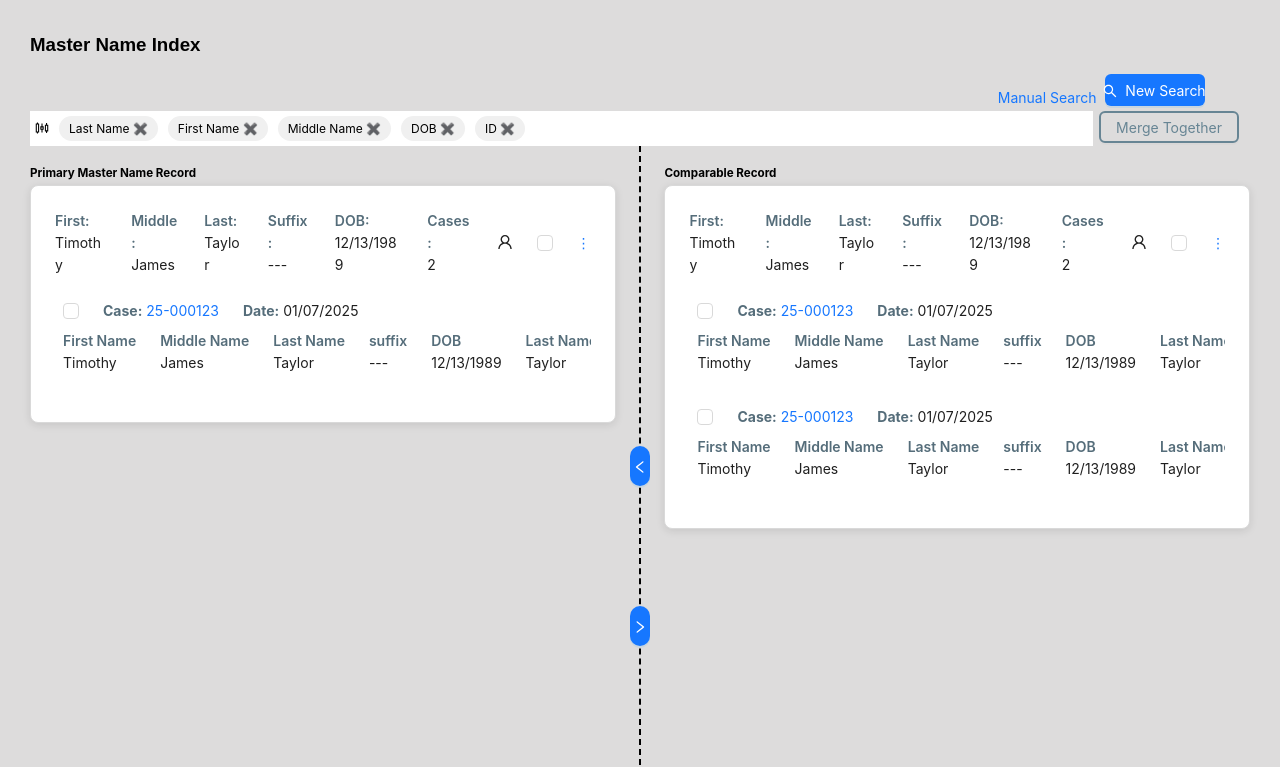
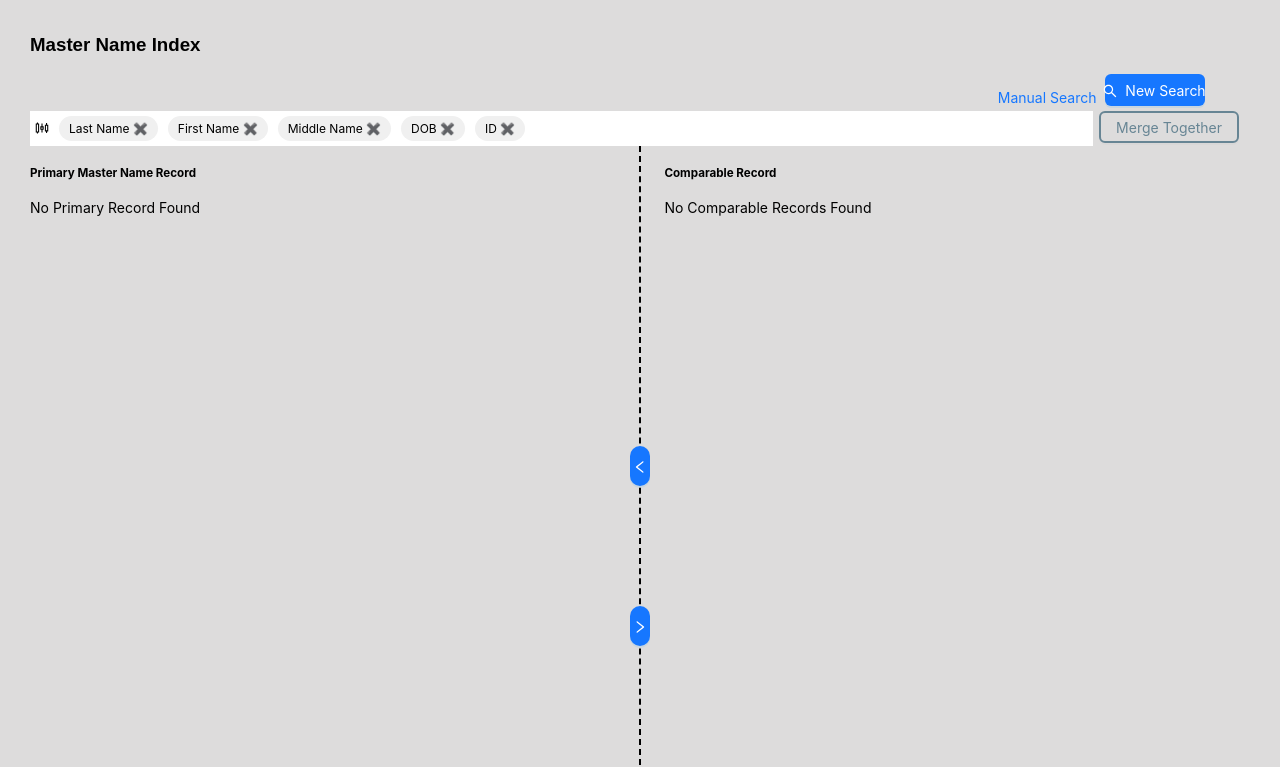
Before and after one commit to anants23O02/CJN-merged, a Next.js app: page /pages/MasterViewMerge in a window 1280 px wide. Shown: the top 767 px of the page. Built offline with nearby package versions, Linux system fonts and the light colour scheme.

Commit message:
save the primary and comparable records in local storage

```diff
--- a/app/components/casecard/casecard.tsx
+++ b/app/components/casecard/casecard.tsx
@@ -7,24 +7,7 @@ import { UserOutlined } from '@ant-design/icons';
 const { Text } = Typography;
 
 
-const data = {
-  caseNumber: '25-000123',
-  date: '01/07/2025',
-  firstName: 'Timothy',
-  middleName: 'James',
-  lastName: 'Taylor',
-  suffix: null,
-  dob: '12/13/1989',
-  sex: 'M',
-  race: 'W',
-  height: "5'11\"",
-  weight: '160',
-  id: 'DL12345678910',
-  phoneNumber: '123-456-7890',
-  address: '1234 August Ave St. Paul MN 55104',
-};
-
-const CaseCard: React.FC = ({children}) => {
+const CaseCard: React.FC = ({children,data}) => {
   const menu = (
     <Menu
       items={[
--- a/app/pages/MasterViewMerge/page.tsx
+++ b/app/pages/MasterViewMerge/page.tsx
@@ -1,67 +1,71 @@
 "use client";
+
+import React, { useEffect, useState } from "react";
 import FilterPopup from "@/app/components/Modal2/Modal";
 import CaseCard from "../../components/casecard/casecard";
 import styles from "./masterviewmerge.module.css";
 import MainButton from "../../components/mainButton/button";
 import VerticalLineWithDrawer from "@/app/components/Line/Line";
 import CaseRow from "../../components/rows/Rows";
-import { SearchOutlined } from '@ant-design/icons';
+import { SearchOutlined } from "@ant-design/icons";
+import initialData from "../../components/DummyData/searchResult";
 
 import { Row, Col, Button } from "antd";
 
-const caseData = {
-  caseNumber: "25-000123",
-  date: "01/07/2025",
-  firstName: "Timothy",
-  middleName: "James",
-  lastName: "Taylor",
-  suffix: null,
-  dob: "12/13/1989",
-  cases: 2,
-  sex: "M",
-  race: "W",
-  height: "5'11\"",
-  weight: "160",
-  id: "DL12345678910",
-  phoneNumber: "123-456-7890",
-  address: "1234 August Ave St. Paul, MN 55104",
-};
+const NewPage: React.FC = () => {
+  const [primaryRecord, setPrimaryRecord] = useState<any>(null);
+  const [comparableRecord, setComparableRecord] = useState<any[]>([]);
 
-const NewPage: React.FC = () => {
-  const data = {
-    caseNumber: "25-000123",
-    date: "01/07/2025",
-    firstName: "Timothy",
-    middleName: "James",
-    lastName: "Taylor",
-    suffix: null,
-    dob: "12/13/1989",
-    sex: "M",
-    race: "W",
-    height: "5'11\"",
-    weight: "160",
-    id: "DL12345678910",
-    phoneNumber: "123-456-7890",
-    address: "1234 August Ave St. Paul MN 55104",
-  };
-  function handlefilters(selectedfilters) {
-    console.log('selectedfilters :>> ', selectedfilters);
+  useEffect(() => {
+    if (typeof window !== "undefined") {
+      const record = sessionStorage.getItem("record");
+      if (record) {
+        const parsedRecord = JSON.parse(record);
+        console.log("Parsed Record:", parsedRecord);
 
+        // Find Primary Record
+        const primary = initialData.find(
+          (item) => item.key === parsedRecord.secondaryRecord
+        );
+        setPrimaryRecord(primary || null);
+
+        // Find Comparable Records
+        const comparable = parsedRecord.comparableRecord?.map((compRecord: any) =>
+          initialData.find((item) => item.key === compRecord)
+        );
+        setComparableRecord(comparable || []);
+      }
+    }
+  }, []);
+
+  // Log state changes for debugging
+  useEffect(() => {
+    console.log("Primary Record Updated:", primaryRecord);
+  }, [primaryRecord]);
+
+  useEffect(() => {
+    console.log("Comparable Records Updated:", comparableRecord);
+  }, [comparableRecord]);
+
+  function handlefilters(selectedFilters: any) {
+    console.log("Selected Filters: ", selectedFilters);
   }
+
   function newSearchHandler() {
-    console.log("new search pressed");
+    console.log("New search pressed");
   }
+
   return (
     <div>
       <h3>Master Name Index</h3>
       <Row gutter={8} style={{ display: "flex", justifyContent: "end" }}>
-        <Col
-          style={{ display: "flex", justifyContent: "end", alignItems: "end" }}
-        >
+        <Col style={{ display: "flex", justifyContent: "end", alignItems: "end" }}>
           <a href="/pages/ManualSearch">Manual Search</a>
         </Col>
         <Col span={3}>
-          <MainButton handleClick={newSearchHandler} icon={<SearchOutlined/>}>New Search</MainButton>
+          <MainButton handleClick={newSearchHandler} icon={<SearchOutlined />}>
+            New Search
+          </MainButton>
         </Col>
       </Row>
 
@@ -70,12 +74,12 @@ const NewPage: React.FC = () => {
           display: "flex",
           alignItems: "middle",
           justifyContent: "space-between",
-          "margin-top": "5px",
-          "margin-right": "5px",
+          marginTop: "5px",
+          marginRight: "5px",
         }}
       >
         <Col flex="auto">
-          <FilterPopup handlefilters = {handlefilters} />
+          <FilterPopup handlefilters={handlefilters} />
         </Col>
         <Col
           span={3}
@@ -110,17 +114,15 @@ const NewPage: React.FC = () => {
           <Row>
             <h5 style={{ marginBottom: "5px" }}>Primary Master Name Record</h5>
           </Row>
-          <CaseCard
-            firstName="Timothy"
-            middleName="James"
-            lastName="Taylor"
-            suffix={null}
-            dob="12/13/1989"
-            cases={2}
-          >
-            <CaseRow {...caseData}> </CaseRow>
-          </CaseCard>
+          {primaryRecord ? (
+            <CaseCard data={primaryRecord}>
+              <CaseRow {...primaryRecord} />
+            </CaseCard>
+          ) : (
+            <p>No Primary Record Found</p>
+          )}
         </Col>
+
         <Col flex="none">
           <VerticalLineWithDrawer />
         </Col>
@@ -128,17 +130,17 @@ const NewPage: React.FC = () => {
           <Row>
             <h5 style={{ marginBottom: "5px" }}>Comparable Record</h5>
           </Row>
-          <CaseCard
-            firstName="Timothy"
-            middleName="James"
-            lastName="Taylor"
-            suffix={null}
-            dob="12/13/1989"
-            cases={2}
-          >
-            <CaseRow {...caseData}> </CaseRow>
-            <CaseRow {...caseData}> </CaseRow>
-          </CaseCard>
+          {comparableRecord.length > 0 ? (
+            comparableRecord.map((record, index) =>
+              record ? (
+                <CaseCard key={index} data={record}>
+                  <CaseRow {...record} />
+                </CaseCard>
+              ) : null
+            )
+          ) : (
+            <p>No Comparable Records Found</p>
+          )}
         </Col>
       </Row>
     </div>
```
Also changed, not shown: app/components/Table/table.tsx (+45 -16 lines).
